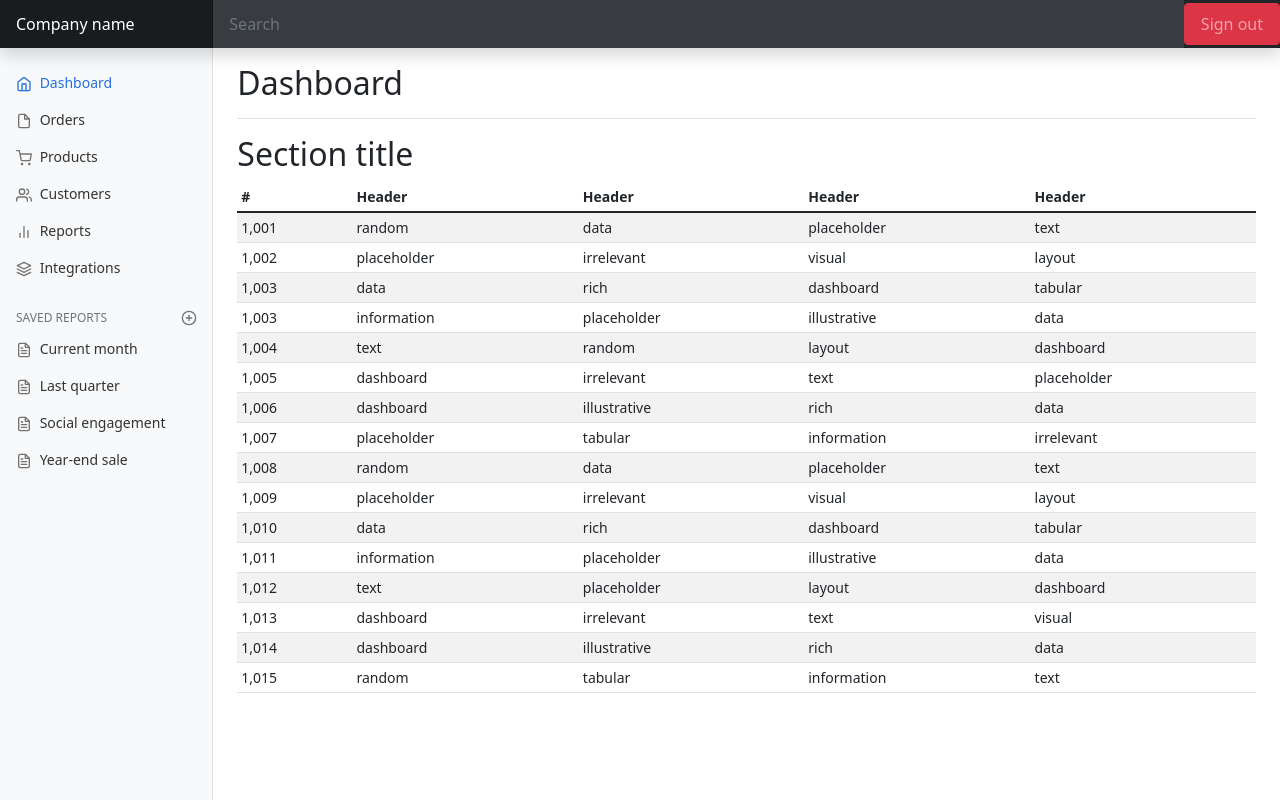
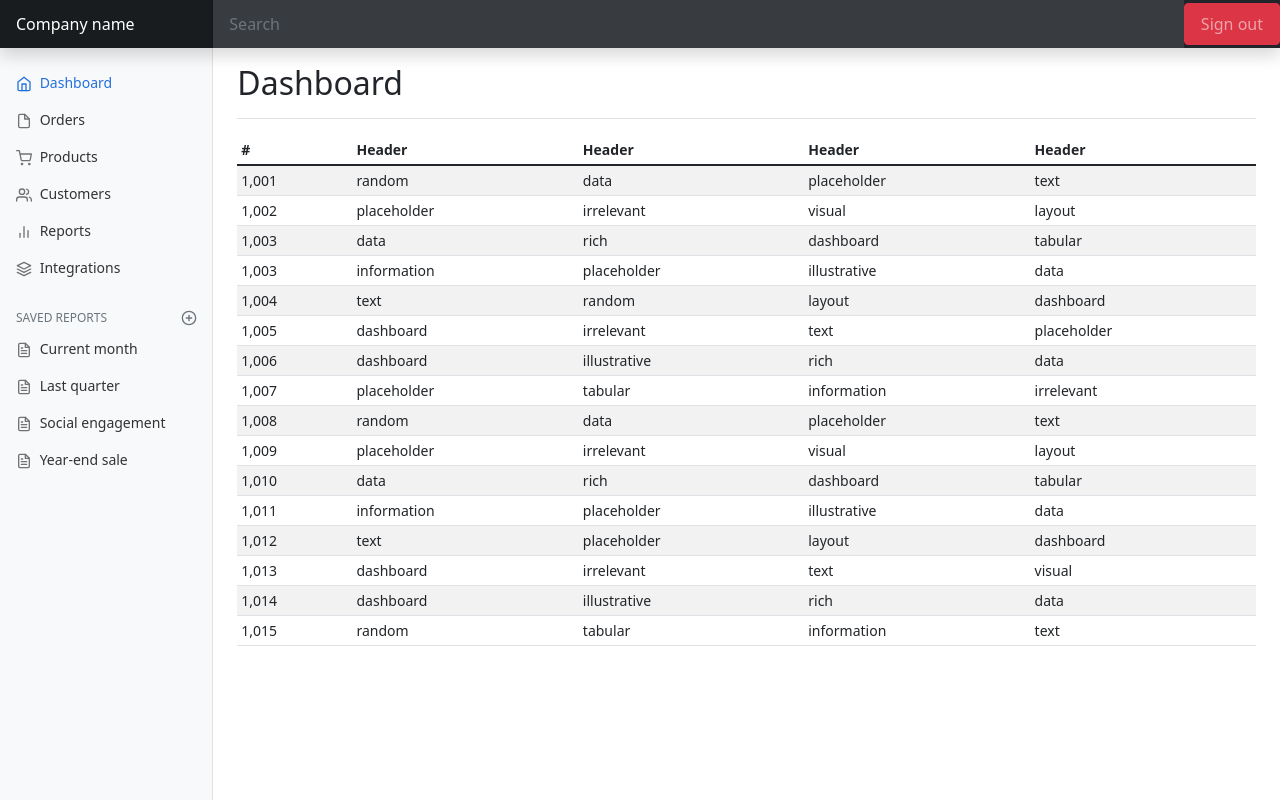
Before and after one commit to Mulkann/Web2_Karyawan, a PHP site: page /admin/dashboard.php in a window 1280 px wide. Run offline with PHP 8.4, Linux system fonts and the light colour scheme; the visitor is signed in with stand-in values (Sample User, id 1).

Commit message:
penghapusan section title

```diff
--- a/admin/dashboard.php
+++ b/admin/dashboard.php
@@ -28,7 +28,6 @@
           </div>
         </div>
 
-        <h2>Section title</h2>
         <div class="table-responsive">
           <table class="table table-striped table-sm">
             <thead>
```
